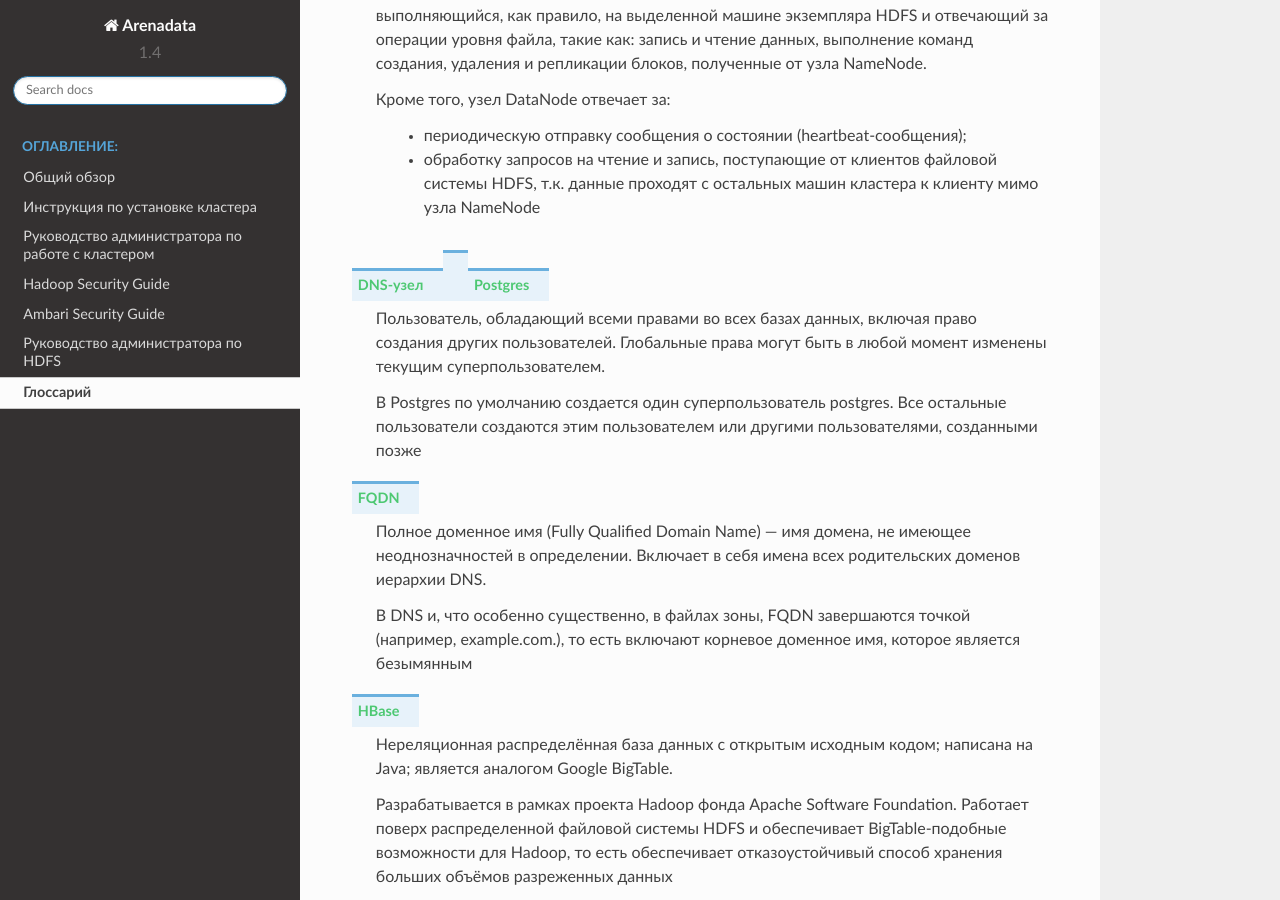
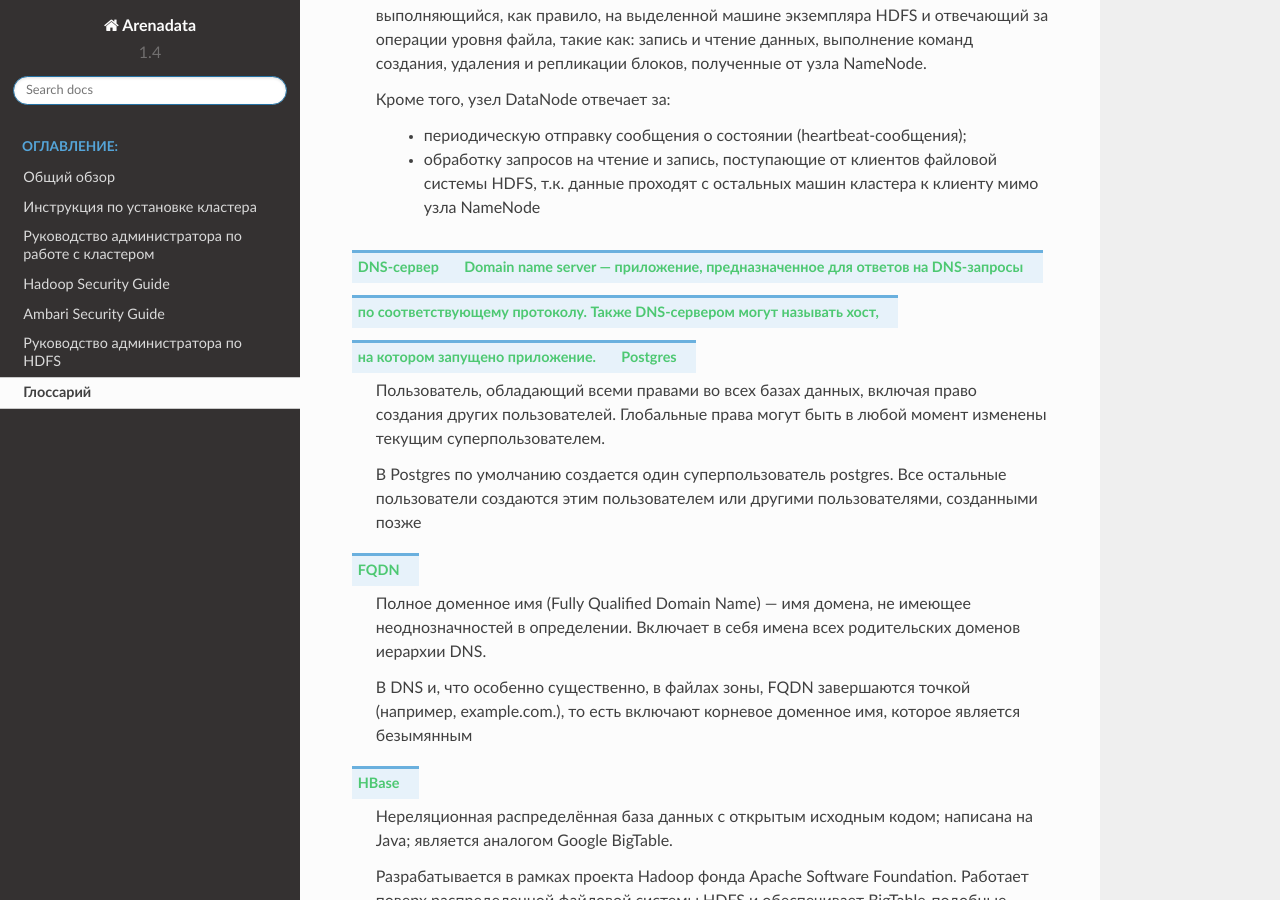
Before and after one commit to arenadata/docs_adps, a Sphinx documentation site: the page built from source/Glossary.rst, in a window 1280 px wide and 900 px high, scrolled down 1089 px. Built offline with Sphinx 7.4.7 and the Read the Docs theme 2.0.0, drawn with Linux system fonts in a browser that asks for light colours.

Commit message:
Added DNS-Server Description

```diff
--- a/source/Glossary.rst
+++ b/source/Glossary.rst
@@ -266,8 +266,10 @@ E-mail: info@arenadata.io
       Распределённая база данных DNS поддерживается с помощью иерархии
       DNS-серверов, взаимодействующих по определённому протоколу
 
-   DNS-узел
-   |br|
+   DNS-сервер
+   Domain name server — приложение, предназначенное для ответов на DNS-запросы
+   по соответствующему протоколу. Также DNS-сервером могут называть хост,
+   на котором запущено приложение.
 
    Postgres
       Пользователь, обладающий всеми правами во всех базах данных, включая
```
